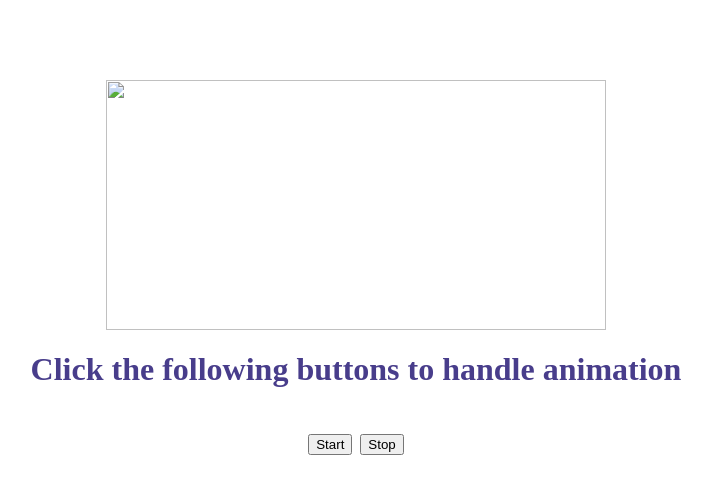
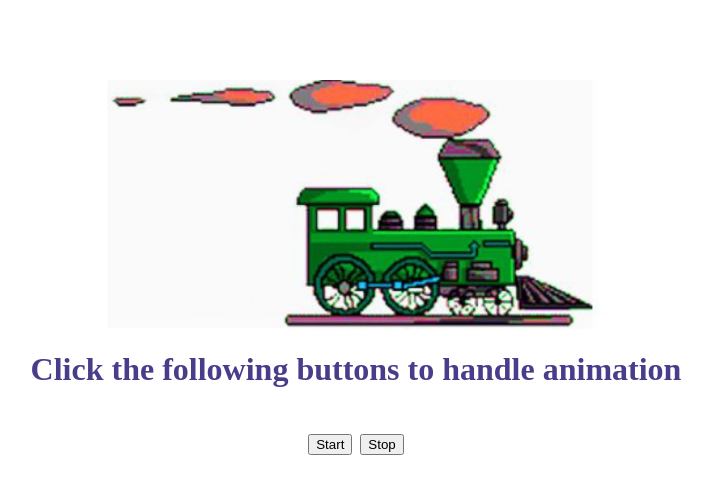
Before and after one commit to TusharikaKonduri/JS_and_BS_tasks, a plain HTML site: page task7.html in a window 1280 px wide. Shown: the whole page, without its empty margins (284-996 px from the left). Drawn offline with Linux system fonts and the light colour scheme.

Commit message:
Update task7.html

```diff
--- a/task7.html
+++ b/task7.html
@@ -38,7 +38,7 @@
    <form>
       <br><br><br><br>
 
-      <img height="250px" width="500px" id="myimg" src="/Javascript/Tasks/animation_train.jpg">
+      <img height="250px" width="500px" id="myimg" src="animation_train.jpg">
           <h1 style="color:darkslateblue">Click the following buttons to handle animation</p>
          <input type="button" value="Start" onclick="startMoving();" />
          <input type="button" value="Stop" onclick="stopMoving();" />
```
